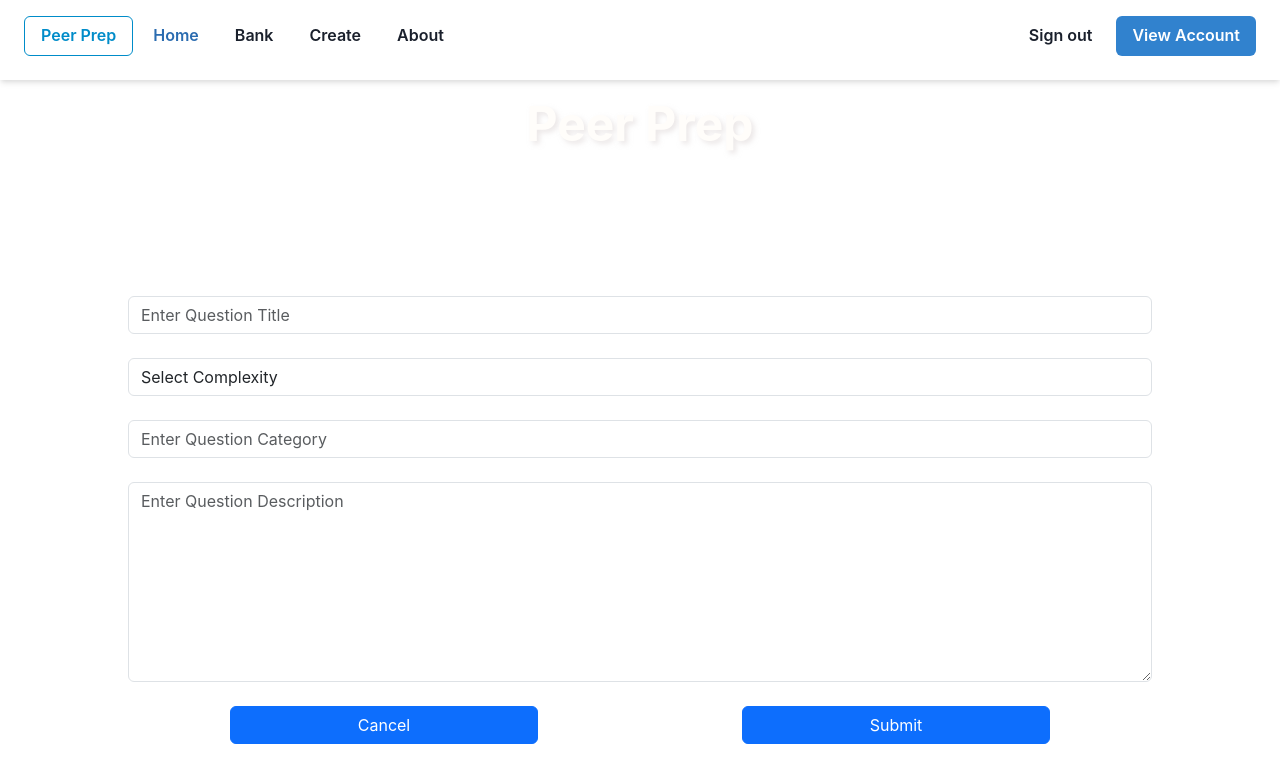
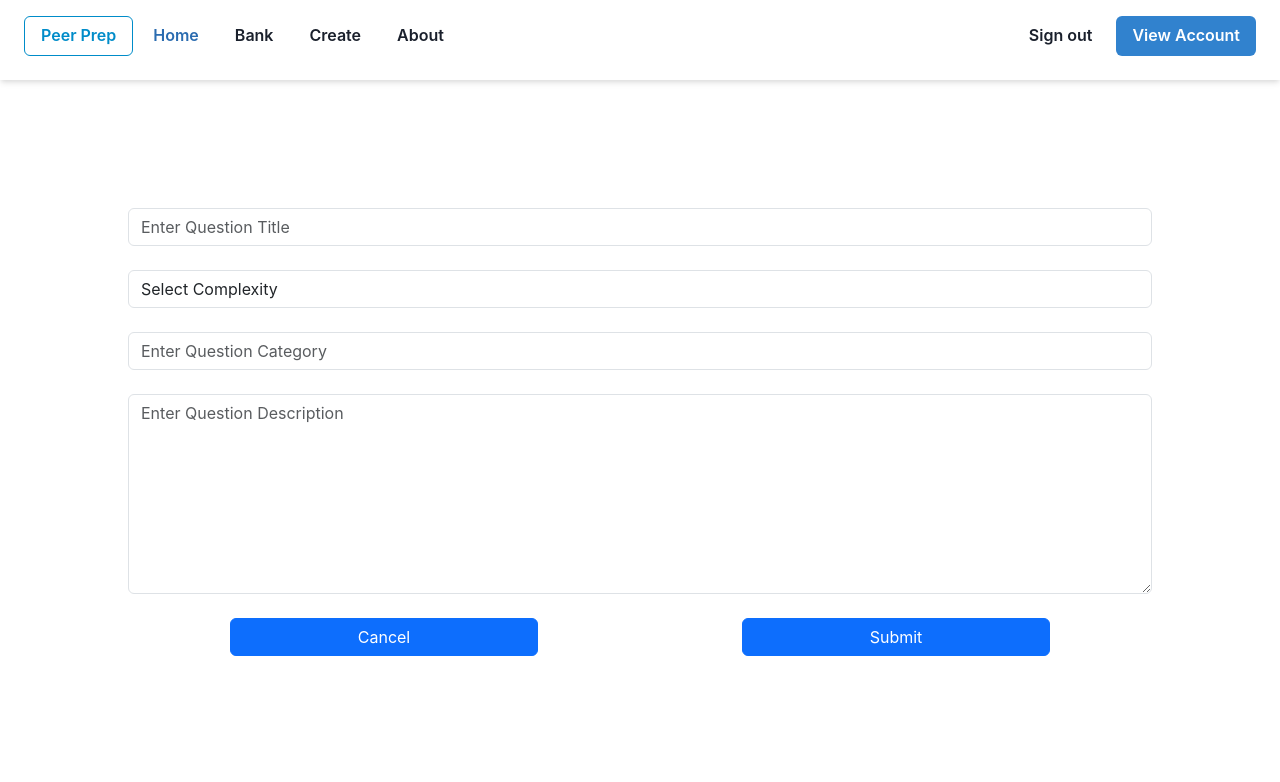
Before and after one commit to CS3219-AY2324S1/ay2324s1-course-assessment-g10, a React (Create React App) app in the folder frontend/: page /create in a window 1280 px wide. Shown: the top 782 px of the page. Built offline with nearby package versions, Linux system fonts and the light colour scheme.

Commit message:
Remove navbar

```diff
--- a/frontend/src/pages/AddQuestionPage/AddQuestion.tsx
+++ b/frontend/src/pages/AddQuestionPage/AddQuestion.tsx
@@ -2,7 +2,7 @@ import React, { useState } from "react";
 import { Button, Form } from "react-bootstrap";
 import "bootstrap/dist/css/bootstrap.min.css";
 import { useNavigate } from "react-router-dom";
-import { Question, initializeData, QuestionData } from "./QuestionData";
+import { Question, initializeData } from "./QuestionData";
 import "./AddQuestion.css";
 import "../HomePage/HomePage.css";
 // import '../App.css'
@@ -54,11 +54,6 @@ function Add() {
   return (
     <div className="homepage">
       <div className="background" />
-
-      <div className="navbar">
-        <div className="title">Peer Prep</div>
-      </div>
-
       <Form
         className="d-grid gap-2"
         style={{ margin: "8rem auto", width: "80%", alignItems: "center" }}
```
